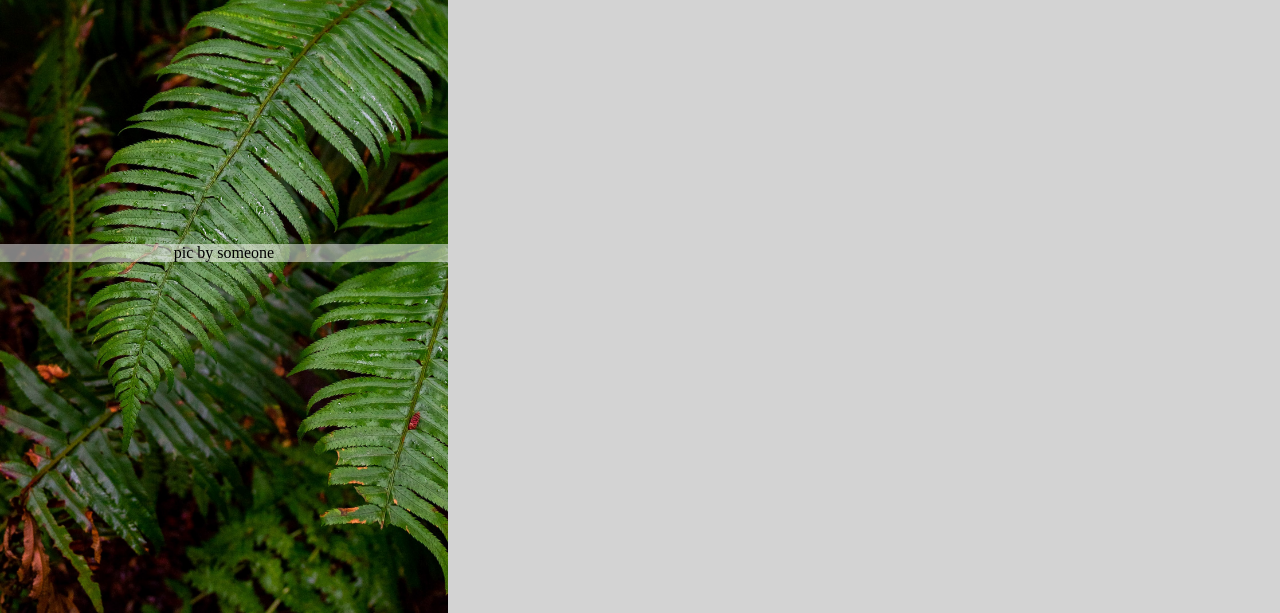
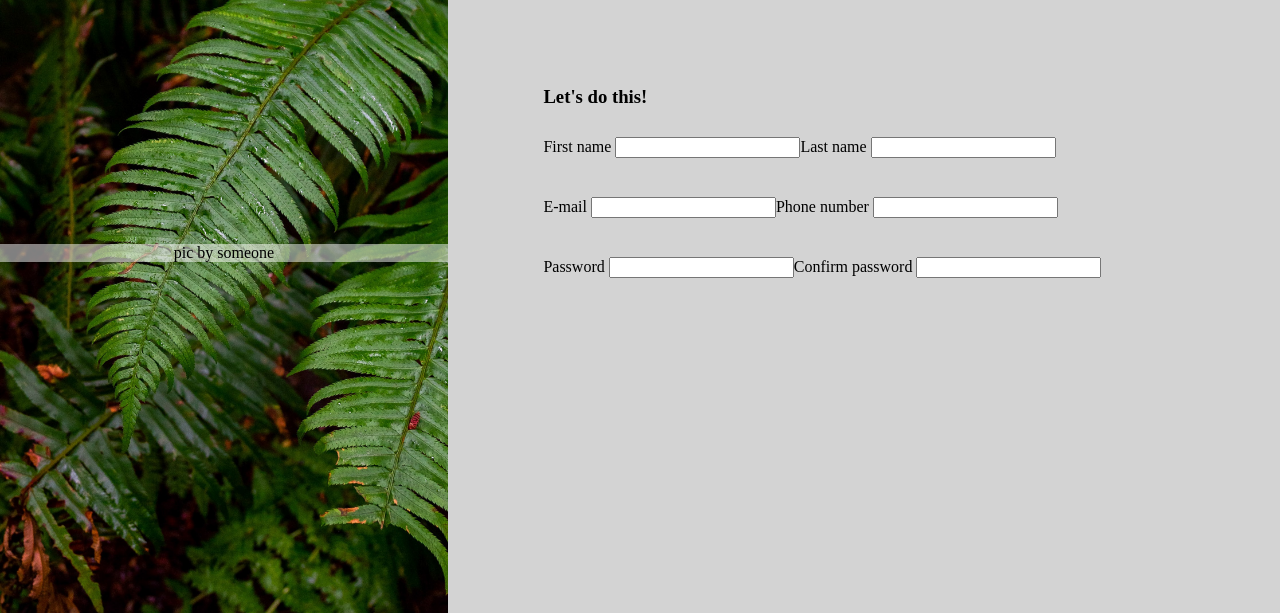
Before and after one commit to zantimer/odin-signup-form, a plain HTML site: page index.html in a window 1280 px wide. Shown: the part 187-800 px from the top of the page. Drawn offline with Linux system fonts and the light colour scheme.

Commit message:
design skeleton completion, styling start

```diff
--- a/index.html
+++ b/index.html
@@ -19,10 +19,47 @@
     </div>
     <div class="right">
         <div class="header">
-
+            <p>This is not a real online service! You know you want something like this in your life to help you realise your deepest dreams. Sign up now to get started!</p>
         </div>
         <div class="form">
+            <form action="" method="get">
+                <h3>Let's do this!</h3>
+                <div class="name">
+                    <div class="input-block">
+                        <label for="fname">First name</label>
+                        <input type="text" id="fname" name="fname">
+                    </div>
 
+                    <div class="input-block">
+                        <label for="lname">Last name</label>
+                        <input type="text" id="lname" name="lname">
+                    </div>
+                </div>
+
+                <div class="contact">
+                    <div class="input-block">
+                        <label for="email">E-mail</label>
+                        <input type="email" id="email" name="email">
+                    </div>
+
+                    <div class="input-block">
+                        <label for="telnum">Phone number</label>
+                        <input type="tel" id="telnum" name="telnum">
+                    </div>
+                </div>
+
+                <div class="pwd">
+                    <div class="input-block">
+                        <label for="pwd">Password</label>
+                        <input type="password" id="pwd" name="pwd">
+                    </div>
+
+                    <div class="input-block">
+                        <label for="confirm-pwd">Confirm password</label>
+                        <input type="text" id="confirm-pwd" name="confirm-pwd">
+                    </div>
+                </div>
+            </form>
         </div>
     </div>
 </body>
--- a/style.css
+++ b/style.css
@@ -5,6 +5,8 @@ body{
     background-color: lightgrey;
     height: 100vh;
     margin: 0;
+    display: flex;
+    flex-direction: row;
 }
 .left{
     width: 35%;
@@ -31,3 +33,35 @@ body{
     background-color: rgb(255, 255, 255, 0.5);
     margin-top: 55%;
 }
+.right{
+    display:flex;
+    flex-direction: column;
+
+    width:65%;
+    height:100%;
+}
+.form{
+    display: flex;
+    flex-direction: column;
+    justify-content: space-between;
+    align-items: center;
+    width: 90%;
+    height: 40%;
+    padding: 20px;
+    margin-top: 10%;
+}
+.form .name,
+.form .contact,
+.form .pwd{
+    display: flex;
+    padding: 10px 0 10px 0;
+    height: 60px;
+    width:100%;
+}
+.input-block{
+    display: block;
+}
+.header{
+    text-align: center;
+    margin-top: 10%;
+}
```
